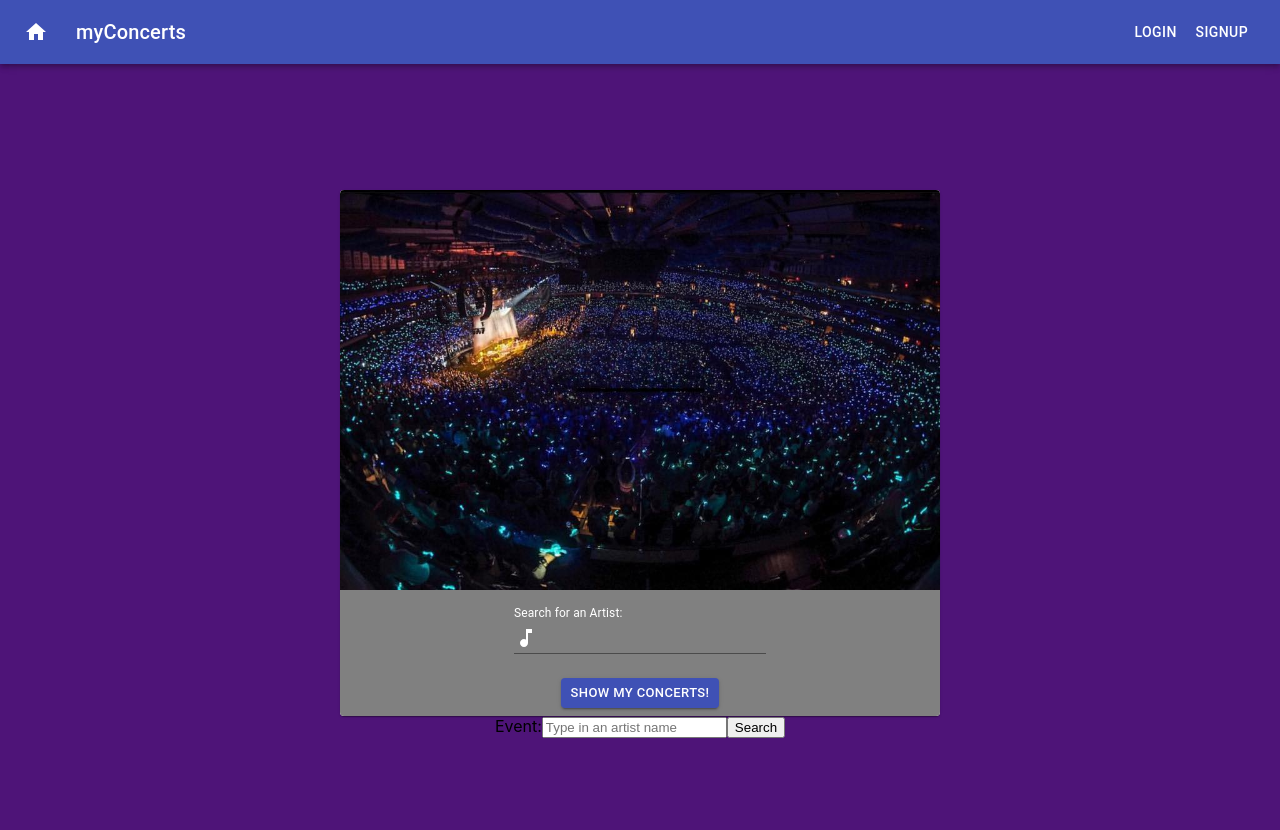
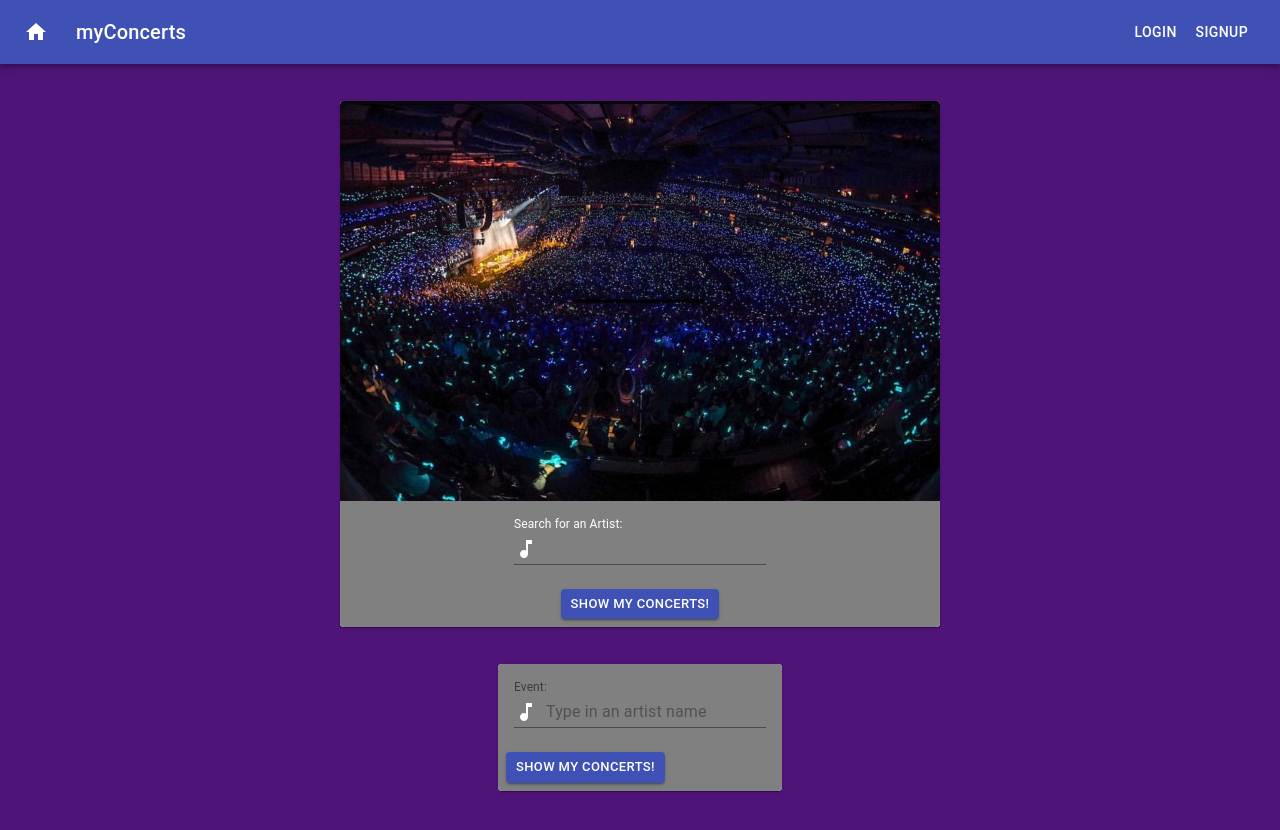
Before and after one commit to zpinson/concertapp, a React (Create React App) app in the folder client/: page / in a window 1280 px wide. Shown: the top 830 px of the page. Built offline with nearby package versions, Linux system fonts and the light colour scheme.

Commit message:
saving removed node modules

```diff
--- a/client/src/components/HomeSearch/index.js
+++ b/client/src/components/HomeSearch/index.js
@@ -110,7 +110,6 @@ export default function HomeSearch() {
         >
           <Button
             onClick={handleFormSubmit}
-            href="/searchresult"
             size="small"
             variant="contained"
             color="primary"
--- a/client/src/components/SearchForm/index.js
+++ b/client/src/components/SearchForm/index.js
@@ -1,11 +1,89 @@
+import React, { useState } from "react";
+import { makeStyles } from "@material-ui/core/styles";
+import Card from "@material-ui/core/Card";
+import CardActionArea from "@material-ui/core/CardActionArea";
+import CardActions from "@material-ui/core/CardActions";
+import CardContent from "@material-ui/core/CardContent";
+import CardMedia from "@material-ui/core/CardMedia";
+import Button from "@material-ui/core/Button";
+import Input from "@material-ui/core/Input";
+import InputLabel from "@material-ui/core/InputLabel";
+import InputAdornment from "@material-ui/core/InputAdornment";
+import MusicNoteIcon from "@material-ui/icons/MusicNote";
+import FormControl from "@material-ui/core/FormControl";
+import Grid from "@material-ui/core/Grid";
 
-import React from "react";
-
+const useStyles = makeStyles({
+  root: {
+    maxWidth: 500,
+    maxHeight: 200,
+  },
+  alignItemsAndJustifyContent: {
+    display: "flex",
+    alignItems: "left",
+    justifyContent: "left",
+    backgroundColor: "grey",
+  },
+});
 
 function SearchForm(props) {
-    console.log(props)
+  console.log(props);
+  const classes = useStyles();
+
   return (
-    <form className="search">
+    <Grid
+      container
+      spacing={0}
+      direction="column"
+      alignItems="center"
+      justify="center"
+      style={{ minHeight: "200px" }}
+    >
+      <Card className={classes.root}>
+        <CardActionArea>
+          <CardContent className={classes.alignItemsAndJustifyContent}>
+            <FormControl className={classes.margin}>
+              <InputLabel htmlFor="event">Event:</InputLabel>
+              <Input
+                value={props.search}
+                onChange={props.handleInputChange}
+                name="event"
+                list="events"
+                type="text"
+                className="form-control"
+                placeholder="Type in an artist name"
+                id="input-with-icon-adornment"
+                startAdornment={
+                  <InputAdornment position="start">
+                    <MusicNoteIcon style={{ color: "white" }} />
+                  </InputAdornment>
+                }
+              />
+            </FormControl>
+          </CardContent>
+        </CardActionArea>
+        <CardActions
+          className={classes.alignItemsAndJustifyContent}
+          style={{ backgroundColor: "grey" }}
+        >
+          <Button
+            onClick={props.handleFormSubmit}
+            size="small"
+            variant="contained"
+            color="primary"
+          >
+            Show my Concerts!
+          </Button>
+        </CardActions>
+      </Card>
+    </Grid>
+  );
+}
+
+export default SearchForm;
+
+{
+  /* <form className="search">
   <div className="form-group">
     <label htmlFor="event">Event:</label>
     <input
@@ -22,17 +100,14 @@ function SearchForm(props) {
           {props.events.map((event) => (
             <option value={event} key={event} />
           ))}
-        </datalist> */}
-        <button
-          type="submit"
-          onClick={props.handleFormSubmit}
-          className="btn btn-success"
-        >
-          Search
-        </button>
-      </div>
-    </form>
-  );
+        </datalist> */
 }
-
-export default SearchForm;
+//     <button
+//       type="submit"
+//       onClick={props.handleFormSubmit}
+//       className="btn btn-success"
+//     >
+//       Search
+//     </button>
+//   </div>
+// </form> */}
--- a/client/src/utils/API.js
+++ b/client/src/utils/API.js
@@ -11,6 +11,7 @@
 import axios from "axios";
 const BASEURL = "https://rest.bandsintown.com/v4/artists/";
 const APIKEY = "/events/?app_id=451f31b2808001d069daed45c32a9dac";
+const PAST = "&date=past"
 
 export default {
   getEvent: function (query) {
@@ -29,5 +30,9 @@ export default {
   saveEvent: function(eventData) {
     console.log(eventData)
     return axios.post("/api/events", eventData);
+  },
+  getPastEvents: function (query) {
+    console.log(query);
+    return axios.get(BASEURL + query + APIKEY + PAST);
   }
 };
```
Also changed, not shown: client/src/pages/SearchResults.js (+0 -8 lines). Lines whose indentation alone changed are shown as unchanged.
